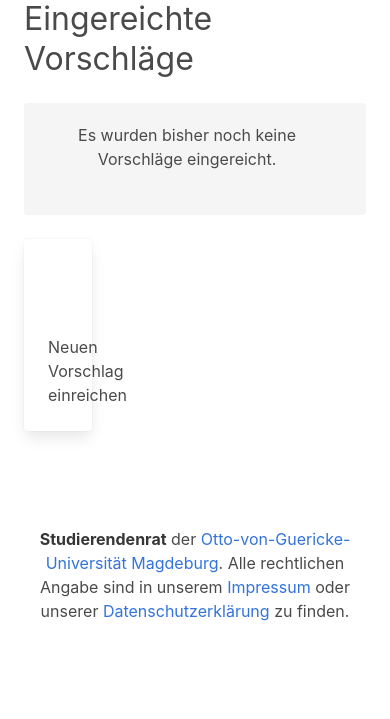
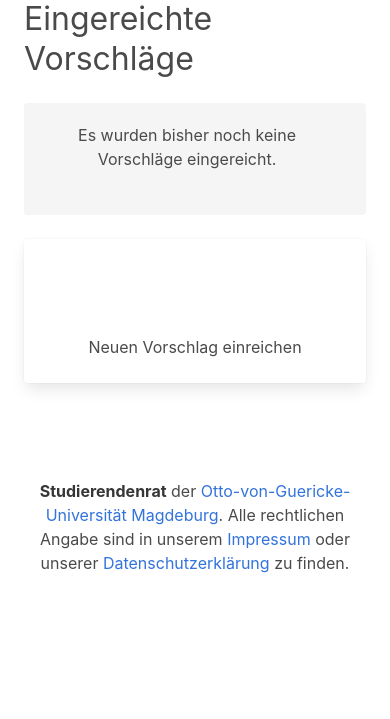
Before and after one commit to aiventimptner/lehrpreis.stura-md.de, a Django app: template award/templates/award/lecturer_list.html in a window 390 px wide. Shown: the part 919-1638 px from the top of the page. After the commit the page ends 1492 px from the top, so only its background shows below. Run offline with Django 3.2, Linux system fonts and the light colour scheme; the template is opened without the code that fills it, so the values that code supplies are empty; parts of the project's set-up code (start-up, migrations or seed data) failed here and were passed over; some libraries are stand-ins or nearby versions.

Commit message:
Fix mobile responsiveness

```diff
--- a/award/templates/award/lecturer_list.html
+++ b/award/templates/award/lecturer_list.html
@@ -36,7 +36,7 @@
     </div>
     {% endif %}
 
-    <div class="columns is-mobile is-multiline">
+    <div class="columns is-multiline">
         <div class="column is-one-quarter">
             <a href="{% url 'submission-create' %}">
                 <div class="card">
```
